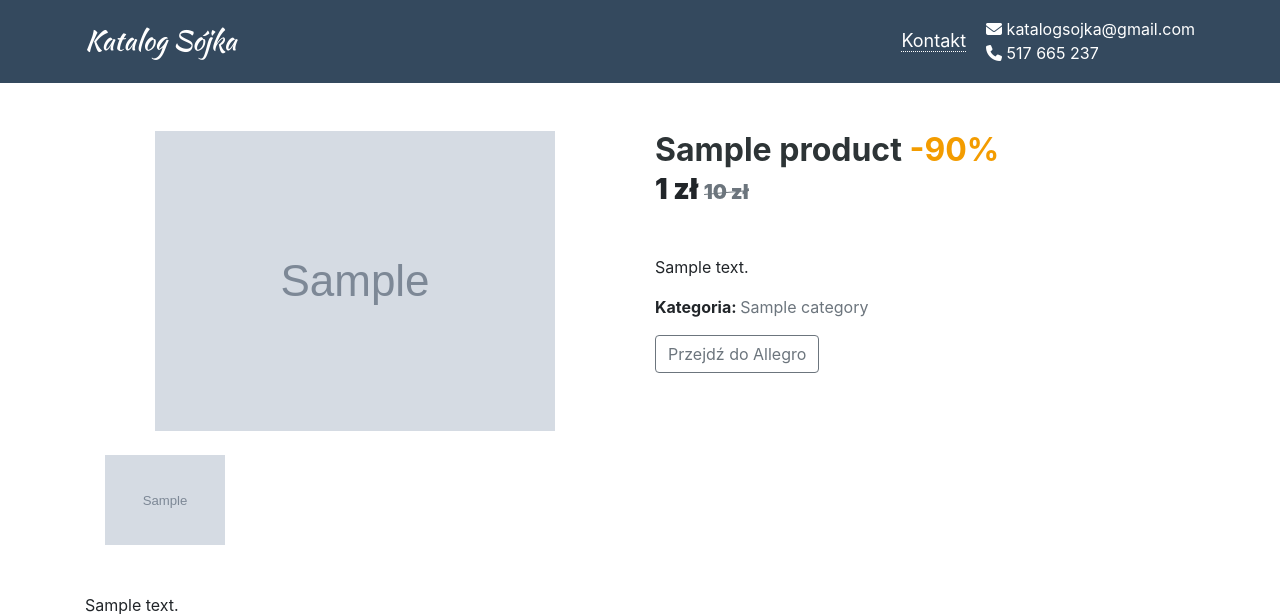
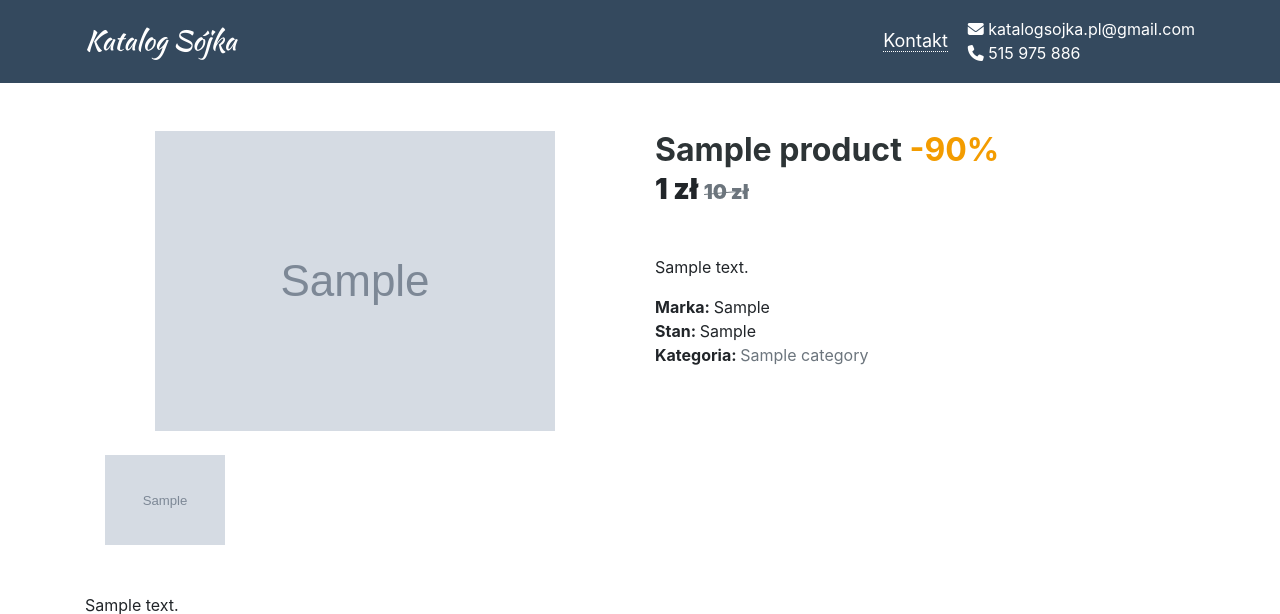
Before and after one commit to JedrzejMatuszewski/django_catalog, a Django app: a page that uses catalog/templates/catalog/base.html in a window 1280 px wide. Shown: the top 614 px of the page. Run offline with Django 3.2, Linux system fonts and the light colour scheme; tables that the repository leaves empty hold one stand-in row (values such as "Sample post"); grey boxes marked "Sample" are stand-in pictures; some libraries are stand-ins or nearby versions.

Commit message:
Updated product info

```diff
--- a/catalog/models.py
+++ b/catalog/models.py
@@ -27,6 +27,9 @@ class Product(models.Model):
     img = models.ImageField(default='img/default-product-img.jpg', upload_to='img/')
     slug = models.SlugField(null=True, unique=True)
 
+    mark = models.CharField(max_length=50, default=0)
+    condition = models.CharField(max_length=50, default=0)
+
     def __str__(self):
         return self.title
 
--- a/catalog/templates/catalog/base.html
+++ b/catalog/templates/catalog/base.html
@@ -95,11 +95,11 @@
                 <li class="nav-item contact-text-2">
                     <span>
                         <i class="fas fa-envelope"></i>
-                        <a href="mailto:katalogsojka@gmail.com">katalogsojka@gmail.com</a>
+                        <a href="mailto:katalogsojka.pl@gmail.com">katalogsojka.pl@gmail.com</a>
                     </span>
                     <span>
                         <i class="fas fa-phone"></i>
-                        517 665 237
+                        515 975 886
                     </span>
 
                 </li>
--- a/catalog/templates/catalog/product_detail.html
+++ b/catalog/templates/catalog/product_detail.html
@@ -59,16 +59,42 @@
 
                 <p class="ml-xl-0 ml-4">{{ product_obj.short_description }}</p>
 
-                <p class="ml-xl-0 ml-4">
-                    <strong>Kategoria: </strong>
-                    <a href="{% url 'product-category' product_obj.category.slug %}"
-                        style="color: #6c757d;">{{ product_obj.category }}</a></p>
+                <p class="ml-xl-0 ml-4 d-flex flex-column">
+                    {% if product_obj.mark != '0' %}
+                    <span>
+                        <strong>Marka: </strong>
+                        {{ product_obj.mark }}
+                    </span>
+                    {% endif %}
+
+                    {% if product_obj.condition != '0' %}
+                    <span>
+                        <strong>Stan: </strong>
+                        {{ product_obj.condition }}
+                    </span>
+                    {% endif %}
+
+                    <span>
+                        <strong>Kategoria: </strong>
+                        <a href="{% url 'product-category' product_obj.category.slug %}"
+                            style="color: #6c757d;">{{ product_obj.category }}</a></p>
+                </span>
+
+
+
+
+
+
+
 
             </div>
 
             <div class="text-center text-md-left">
+                {% if product_obj.auction_url != '#' %}
                 <a href="{{ product_obj.auction_url }}" target="_blank"><button type="button"
                         class="btn btn-outline-secondary btn-rounded waves-effect">Przejdź do Allegro</button></a>
+                {% endif %}
+
                 {% if request.user.is_superuser %}
                 <a href="{% url 'product-update' product.slug %}" class="h-a-btn"> <button type="button"
                         class="btn btn-outline-secondary ">Edytuj</button></a>
--- a/catalog/views.py
+++ b/catalog/views.py
@@ -37,7 +37,7 @@ class ProductDetailView(DetailView):
 
 class ProductUpdateView(LoginRequiredMixin, UserPassesTestMixin, UpdateView):
     model = Product
-    fields = ['title', 'category', 'price', 'sale', 'auction_url', 'img', 'short_description', 'description']
+    fields = ['title', 'category', 'price', 'sale', 'mark', 'condition', 'auction_url', 'img', 'short_description', 'description']
     template_name = 'catalog/product_update.html'
 
     def get_context_data(self, **kwargs):
```
Also changed, not shown: catalog/templates/catalog/contact.html (+4 -3 lines), catalog/migrations/0009_auto_20200906_1241.py (added).
